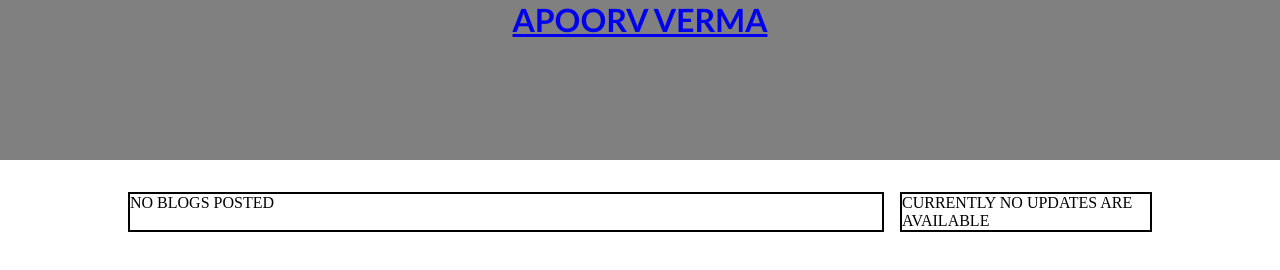
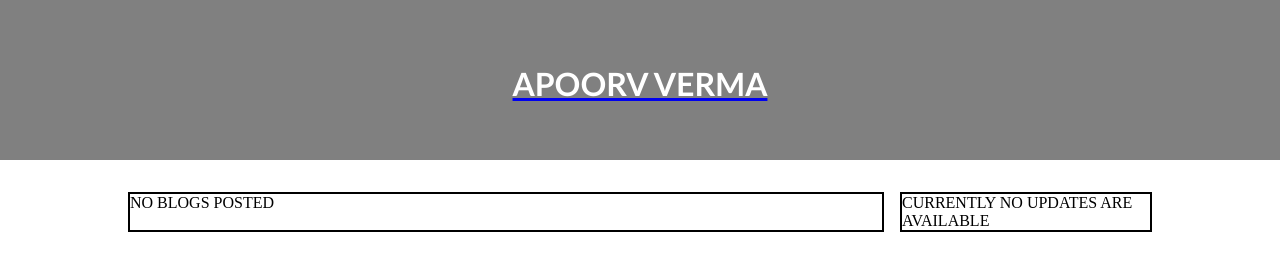
Before and after one commit to Sunnyverma81201/apoorv_verma_blog, a plain HTML site: page index.html in a window 1280 px wide. Drawn offline with Linux system fonts and the light colour scheme.

```diff
--- a/style.css
+++ b/style.css
@@ -12,6 +12,9 @@
 }
 .top a h1{
     margin : 0;
+    text-decoration: none;
+    color: white;
+    padding-top: 2em;
 }
 .container{
     display: grid;
```
Also changed, not shown: script.js (+7 -0 lines).
